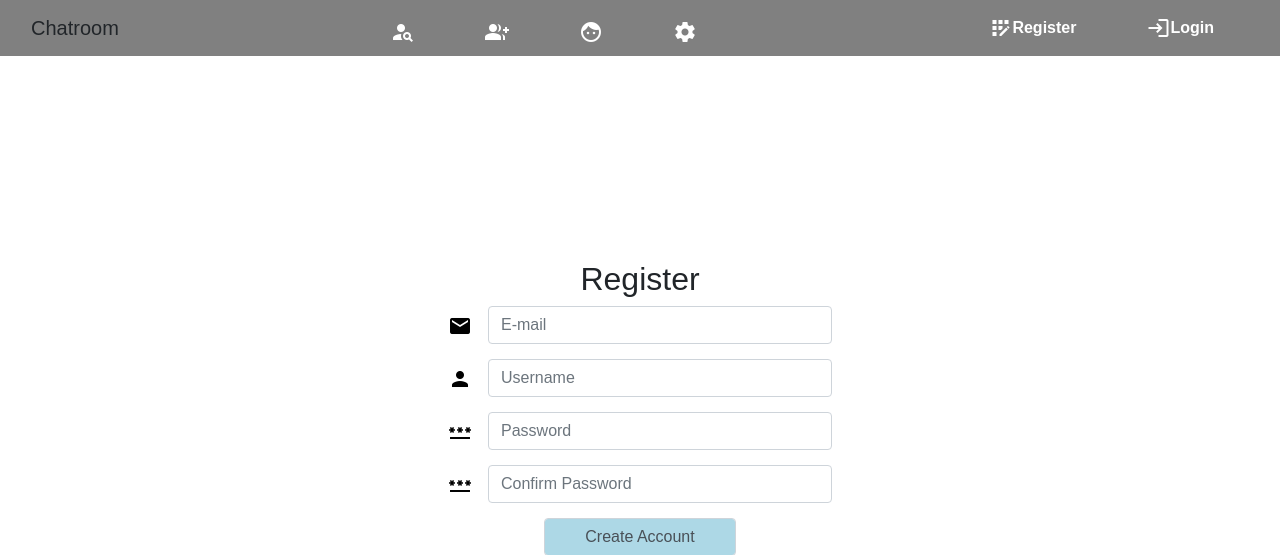
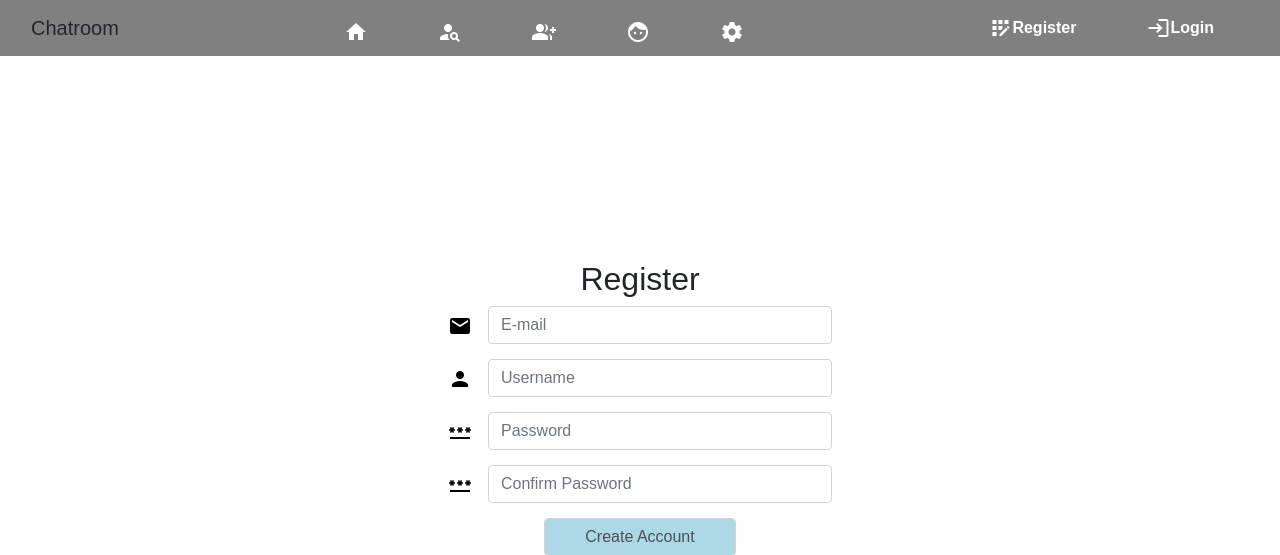
Before and after one commit to edwinlowxh/Chatroom, a Django app: page /Chatroom/register in a window 1280 px wide. Shown: the top 555 px of the page. Run offline with Django 3.2, Linux system fonts and the light colour scheme; some libraries are stand-ins or nearby versions.

Commit message:
Added home, friends to navbar.

```diff
--- a/mysite/Chatroom/templates/base.html
+++ b/mysite/Chatroom/templates/base.html
@@ -35,15 +35,16 @@
         <a class="navbar-brand">Chatroom</a>
       </div>
       <ul class="navbar-nav" id="navbar-items">
+        <li class="nav-item"><span class="material-icons" onclick="window.location.href='home'">home</span></li>
         <li class="nav-item"><span class="material-icons" onclick="window.location.href='search_users'">person_search</span></li>
         <li class="nav-item"><span class="material-icons" onclick="window.location.href='new_group'">group_add</span></li>
-        <li class="nav-item"><span class="material-icons" href="">face</span></li>
+        <li class="nav-item"><span class="material-icons" onclick="window.location.href='friends'">face</span></li>
         <li class="nav-item"><span class="material-icons" href="">settings</span></li>
       </ul>
 
       <ul class="nav navbar-nav navbar-right">
-        <li class="nav-item"><span class="material-icons">app_registration</span><a class="nav-link" href="#" id="nav-link-text">Register</a></li>
-        <li class="nav-item"><span class="material-icons">login</span><a class="nav-link" href="#" id="nav-link-text">Login</a></li>
+        <li class="nav-item"><span class="material-icons">app_registration</span><a class="nav-link" href="register" id="nav-link-text">Register</a></li>
+        <li class="nav-item"><span class="material-icons">login</span><a class="nav-link" href="login" id="nav-link-text">Login</a></li>
       </ul>
     </div>
   </nav>
--- a/mysite/Chatroom/urls.py
+++ b/mysite/Chatroom/urls.py
@@ -5,7 +5,8 @@ urlpatterns = [
     path('', views.index, name = "index"),
     path('login', views.login, name = "login"),
     path('register', views.register, name = 'register'),
-    path('Chat', views.chat, name = "chat"),
+    path('home', views.chat, name = "home"),
     path('new_group', views.new_group, name = "new_group"),
-    path('search_users', views.search_users, name = "search_users")
+    path('search_users', views.search_users, name = "search_users"),
+    path('friends', views.friends, name="friends")
 ]
--- a/mysite/Chatroom/views.py
+++ b/mysite/Chatroom/views.py
@@ -18,4 +18,7 @@ def new_group(request):
     return render(request, "newGroup.html");
 
 def search_users(request):
-    return render(request, "search_users.html");
+    return render(request, "search_users_friends.html");
+
+def friends(request):
+    return render(request, "search_users_friends.html");
```
